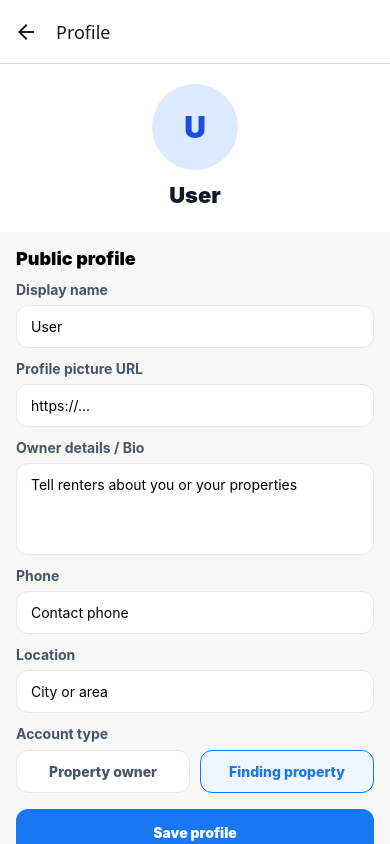
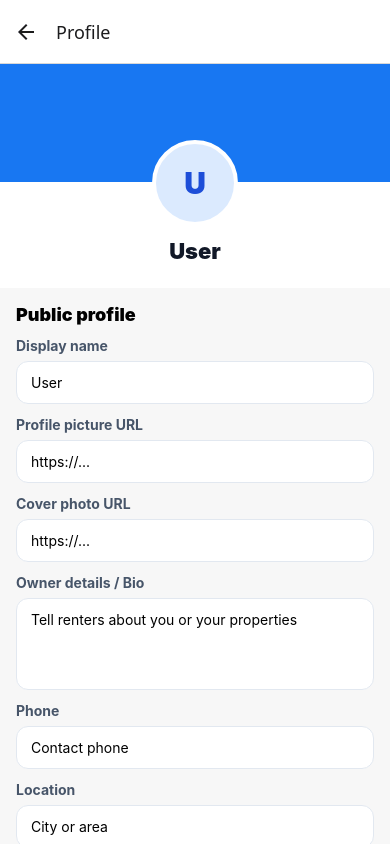
Before and after one commit to shakil51298/rentaX, a React Native app: screen /Profile in a window 390 px wide. Built offline with nearby package versions, Linux system fonts and the light colour scheme.

Commit message:
profile updated

```diff
--- a/app.json
+++ b/app.json
@@ -20,7 +20,8 @@
         "foregroundImage": "./assets/adaptive-icon.png",
         "backgroundColor": "#ffffff"
       },
-      "edgeToEdgeEnabled": true
+      "edgeToEdgeEnabled": true,
+      "softwareKeyboardLayoutMode": "resize"
     },
     "web": {
       "favicon": "./assets/favicon.png"
--- a/src/screens/OwnerProfileScreen.js
+++ b/src/screens/OwnerProfileScreen.js
@@ -220,7 +220,15 @@ export default function OwnerProfileScreen({ route, navigation }) {
         ListHeaderComponent={
           <>
             <View style={{ backgroundColor: '#fff', marginBottom: 12 }}>
-              <View style={{ height: 118, backgroundColor: '#1877F2' }} />
+              <View style={{ height: 118, backgroundColor: '#1877F2' }}>
+                {profile?.cover_url ? (
+                  <Image
+                    source={{ uri: profile.cover_url }}
+                    style={{ width: '100%', height: '100%' }}
+                    resizeMode="cover"
+                  />
+                ) : null}
+              </View>
 
               <View style={{ paddingHorizontal: 18, paddingBottom: 18, marginTop: -48 }}>
                 <Avatar name={ownerName} uri={profile?.avatar_url} />
--- a/src/screens/ProfileScreen.js
+++ b/src/screens/ProfileScreen.js
@@ -3,6 +3,8 @@ import {
   ActivityIndicator,
   Alert,
   Image,
+  KeyboardAvoidingView,
+  Platform,
   ScrollView,
   Text,
   TextInput,
@@ -23,12 +25,43 @@ function displayNameFromEmail(email) {
   return email.split('@')[0]
 }
 
+function Field({ label, value, onChangeText, placeholder, multiline, keyboardType }) {
+  return (
+    <View style={{ marginBottom: 12 }}>
+      <Text style={{ color: '#475569', fontWeight: '700', marginBottom: 7 }}>
+        {label}
+      </Text>
+
+      <TextInput
+        value={value}
+        onChangeText={onChangeText}
+        placeholder={placeholder}
+        multiline={multiline}
+        keyboardType={keyboardType}
+        blurOnSubmit={false}
+        autoCorrect={false}
+        style={{
+          backgroundColor: '#fff',
+          borderWidth: 1,
+          borderColor: '#e2e8f0',
+          borderRadius: 12,
+          paddingHorizontal: 14,
+          paddingVertical: 12,
+          minHeight: multiline ? 92 : undefined,
+          textAlignVertical: multiline ? 'top' : 'center',
+        }}
+      />
+    </View>
+  )
+}
+
 export default function ProfileScreen({ navigation }) {
   const [user, setUser] = useState(null)
   const [loading, setLoading] = useState(true)
   const [saving, setSaving] = useState(false)
   const [displayName, setDisplayName] = useState('')
   const [avatarUrl, setAvatarUrl] = useState('')
+  const [coverUrl, setCoverUrl] = useState('')
   const [bio, setBio] = useState('')
   const [phone, setPhone] = useState('')
   const [location, setLocation] = useState('')
@@ -51,6 +84,7 @@ export default function ProfileScreen({ navigation }) {
     const metadata = user?.user_metadata || {}
     setDisplayName(metadata.name || metadata.full_name || displayNameFromEmail(user?.email))
     setAvatarUrl(metadata.avatar_url || metadata.picture || '')
+    setCoverUrl(metadata.cover_url || '')
     setUserType(metadata.user_type || 'renter')
 
     if (user?.id) {
@@ -63,6 +97,7 @@ export default function ProfileScreen({ navigation }) {
       if (data) {
         setDisplayName(data.display_name || metadata.name || displayNameFromEmail(user.email))
         setAvatarUrl(data.avatar_url || metadata.avatar_url || '')
+        setCoverUrl(data.cover_url || metadata.cover_url || '')
         setBio(data.bio || '')
         setPhone(data.phone || '')
         setLocation(data.location || '')
@@ -90,6 +125,7 @@ export default function ProfileScreen({ navigation }) {
         name: displayName.trim(),
         full_name: displayName.trim(),
         avatar_url: avatarUrl.trim() || null,
+        cover_url: coverUrl.trim() || null,
         user_type: userType,
         user_type_label: selectedType?.title,
       },
@@ -107,6 +143,7 @@ export default function ProfileScreen({ navigation }) {
         email: user.email,
         display_name: displayName.trim(),
         avatar_url: avatarUrl.trim() || null,
+        cover_url: coverUrl.trim() || null,
         bio: bio.trim() || null,
         phone: phone.trim() || null,
         location: location.trim() || null,
@@ -135,34 +172,6 @@ export default function ProfileScreen({ navigation }) {
     navigation.replace('Login')
   }
 
-  function Field({ label, value, onChangeText, placeholder, multiline, keyboardType }) {
-    return (
-      <View style={{ marginBottom: 12 }}>
-        <Text style={{ color: '#475569', fontWeight: '700', marginBottom: 7 }}>
-          {label}
-        </Text>
-
-        <TextInput
-          value={value}
-          onChangeText={onChangeText}
-          placeholder={placeholder}
-          multiline={multiline}
-          keyboardType={keyboardType}
-          style={{
-            backgroundColor: '#fff',
-            borderWidth: 1,
-            borderColor: '#e2e8f0',
-            borderRadius: 12,
-            paddingHorizontal: 14,
-            paddingVertical: 12,
-            minHeight: multiline ? 92 : undefined,
-            textAlignVertical: multiline ? 'top' : 'center',
-          }}
-        />
-      </View>
-    )
-  }
-
   if (loading) {
     return (
       <View style={{ flex: 1, justifyContent: 'center', backgroundColor: '#f7f7f7' }}>
@@ -172,16 +181,41 @@ export default function ProfileScreen({ navigation }) {
   }
 
   return (
-    <ScrollView
+    <KeyboardAvoidingView
       style={{ flex: 1, backgroundColor: '#f7f7f7' }}
-      contentContainerStyle={{ paddingBottom: 30 }}
-      keyboardShouldPersistTaps="handled"
+      behavior={Platform.OS === 'ios' ? 'padding' : undefined}
+      keyboardVerticalOffset={80}
     >
-      <View style={{ backgroundColor: '#fff', padding: 20, alignItems: 'center' }}>
+      <ScrollView
+        style={{ flex: 1 }}
+        contentContainerStyle={{ paddingBottom: 140 }}
+        keyboardShouldPersistTaps="handled"
+        keyboardDismissMode="none"
+        automaticallyAdjustKeyboardInsets
+      >
+      <View style={{ backgroundColor: '#fff', paddingBottom: 20 }}>
+        <View style={{ height: 118, backgroundColor: '#1877F2' }}>
+          {coverUrl ? (
+            <Image
+              source={{ uri: coverUrl }}
+              style={{ width: '100%', height: '100%' }}
+              resizeMode="cover"
+            />
+          ) : null}
+        </View>
+
+        <View style={{ alignItems: 'center', marginTop: -42 }}>
         {avatarUrl ? (
           <Image
             source={{ uri: avatarUrl }}
-            style={{ width: 86, height: 86, borderRadius: 43, backgroundColor: '#ddd' }}
+            style={{
+              width: 86,
+              height: 86,
+              borderRadius: 43,
+              backgroundColor: '#ddd',
+              borderWidth: 4,
+              borderColor: '#fff',
+            }}
           />
         ) : (
           <View
@@ -190,6 +224,8 @@ export default function ProfileScreen({ navigation }) {
               height: 86,
               borderRadius: 43,
               backgroundColor: '#dbeafe',
+              borderWidth: 4,
+              borderColor: '#fff',
               alignItems: 'center',
               justifyContent: 'center',
             }}
@@ -218,6 +254,7 @@ export default function ProfileScreen({ navigation }) {
         <Text style={{ marginTop: 4, color: '#666' }}>
           {user?.email || ''}
         </Text>
+        </View>
       </View>
 
       <View style={{ padding: 16 }}>
@@ -236,6 +273,13 @@ export default function ProfileScreen({ navigation }) {
           label="Profile picture URL"
           value={avatarUrl}
           onChangeText={setAvatarUrl}
+          placeholder="https://..."
+        />
+
+        <Field
+          label="Cover photo URL"
+          value={coverUrl}
+          onChangeText={setCoverUrl}
           placeholder="https://..."
         />
 
@@ -326,6 +370,7 @@ export default function ProfileScreen({ navigation }) {
           <Text style={{ color: '#fff', fontWeight: '800' }}>Logout</Text>
         </TouchableOpacity>
       </View>
-    </ScrollView>
+      </ScrollView>
+    </KeyboardAvoidingView>
   )
 }
```
Also changed, not shown: 1 other file (tests, documents, lock files or other folders).
